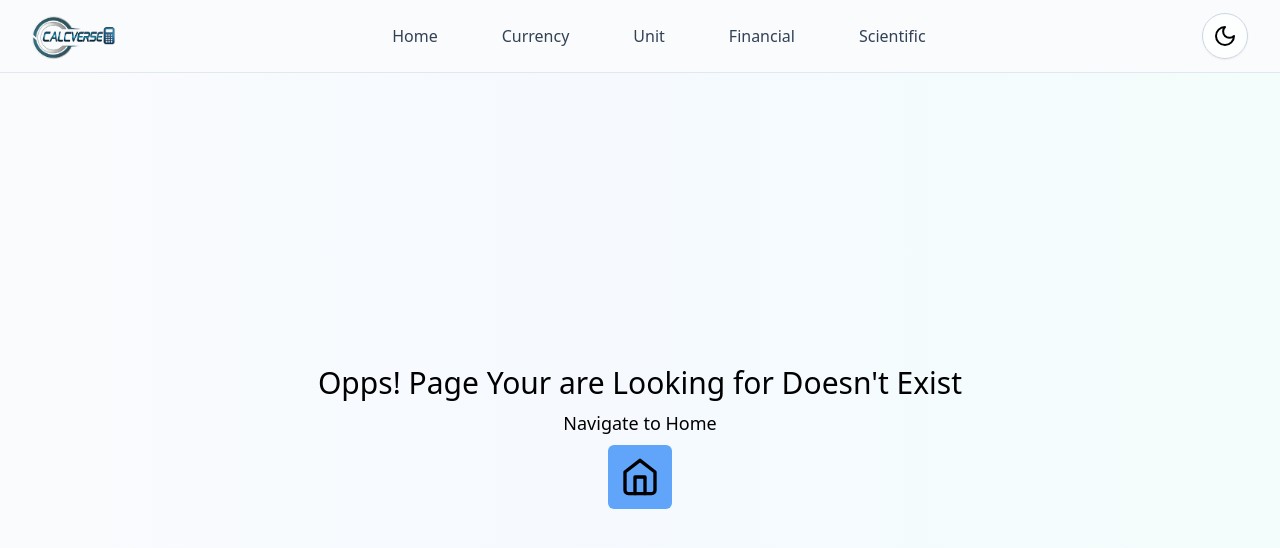
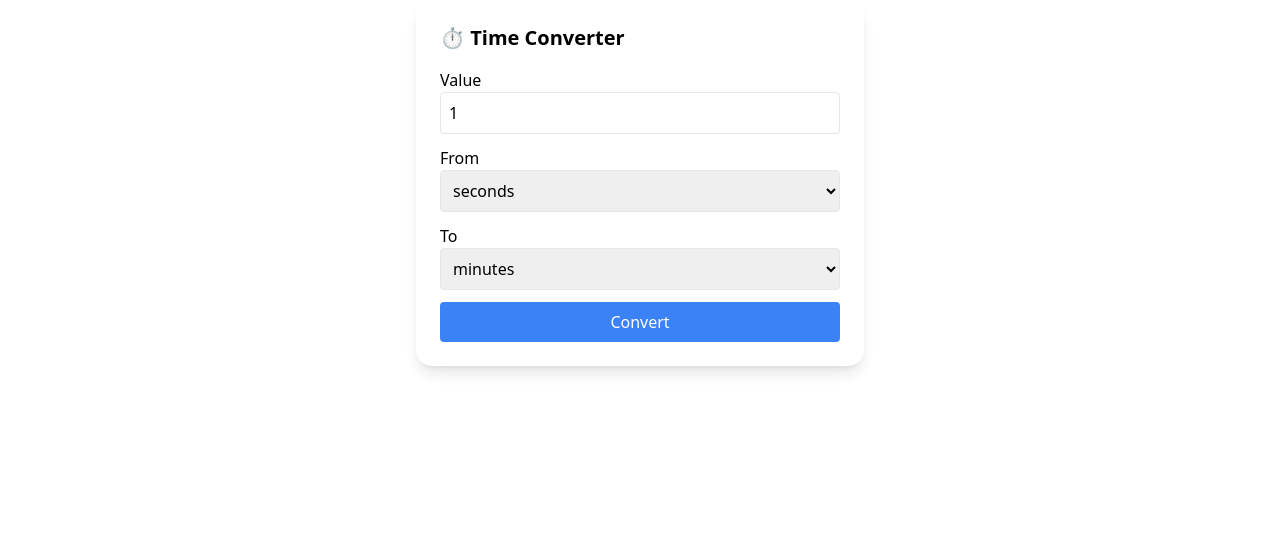
Before and after one commit to yogesh-1413/CalcVerse, a React (Vite) app: page /All_Conversions/TimeConverter in a window 1280 px wide. Shown: the top 548 px of the page. Built offline with nearby package versions, Linux system fonts and the light colour scheme.

Commit message:
Added Time Converter

```diff
--- a/src/App.tsx
+++ b/src/App.tsx
@@ -9,6 +9,7 @@ import All_Conversions from './Conversions/All_Conversions';
 import { BrowserRouter as Router, Routes ,Route} from 'react-router-dom';
 import NotFound from './Components/NotFound';
 import Regular_Calculator from './Conversions/Regular_Calculator';
+import TimeConverter from './ConveterComponents/TimeConverter';
 
 
 
@@ -30,6 +31,7 @@ function App() {
         <Route path = '/All_Conversions' element = {<All_Conversions />} />
         <Route path = '/Regular_Calculator' element = {<Regular_Calculator />} />
         <Route path='*' element={<NotFound/>} />
+        <Route path='/All_Conversions/TimeConverter' element={<TimeConverter/>} />
 
       </Routes>
     </Router>
--- a/src/Conversions/All_Conversions.tsx
+++ b/src/Conversions/All_Conversions.tsx
@@ -99,7 +99,7 @@ const All_Conversions: React.FC = () => {
                                 <Link to="/" className="self-start"><h2 className="dark:text-white/90 font-bold flex flex-col sm:text-sm md:text-sm lg:text-lg self-start">Unit Conversions</h2></Link>
                                 <div className="grid grid-cols-1 md:grid-cols-2 gap-4 w-full ">
                                     <div className="flex flex-col gap-2 mt-4">
-                                        <Link to="/"><p className="dark:text-white ml-3 text-sm sm:text-sm md:text-md lg:text-md hover:underline">Time</p></Link>
+                                        <Link to="TimeConverter"><p className="dark:text-white ml-3 text-sm sm:text-sm md:text-md lg:text-md hover:underline">Time</p></Link>
                                         <Link to="/"><p className="dark:text-white ml-3 text-sm sm:text-sm md:text-md lg:text-md hover:underline">Area</p></Link>
                                         <Link to="/"><p className="dark:text-white ml-3 text-sm sm:text-sm md:text-md lg:text-md hover:underline">Speed</p></Link>
                                         <Link to="/"><p className="dark:text-white ml-3 text-sm sm:text-sm md:text-md lg:text-md hover:underline">Temperature</p></Link>
--- /dev/null
+++ b/src/ConveterComponents/TimeConverter.tsx
@@ -0,0 +1,89 @@
+// src/components/Converter.tsx
+import React, { useState } from "react";
+import { TimeUnit, convertTime, timeFactors } from "../Utils/time";
+
+const units: TimeUnit[] = [
+  "milliseconds",
+  "seconds",
+  "minutes",
+  "hours",
+  "days",
+  "weeks",
+  "months",
+  "years",
+  "decades",
+  "centuries",
+];
+
+const TimeConverter: React.FC = () => {
+  const [inputValue, setInputValue] = useState<number>(1);
+  const [fromUnit, setFromUnit] = useState<TimeUnit>("seconds");
+  const [toUnit, setToUnit] = useState<TimeUnit>("minutes");
+  const [result, setResult] = useState<number>(0);
+
+  const handleConvert = () => {
+    const converted = convertTime(inputValue, fromUnit, toUnit);
+    setResult(converted);
+  };
+
+  return (
+    <div className="p-6 max-w-md mx-auto bg-white rounded-2xl shadow-lg">
+      <h1 className="text-xl font-bold mb-4">⏱ Time Converter</h1>
+
+      <div className="mb-3">
+        <label className="block font-medium">Value</label>
+        <input
+          type="number"
+          value={inputValue}
+          onChange={(e) => setInputValue(Number(e.target.value))}
+          className="w-full border p-2 rounded"
+        />
+      </div>
+
+      <div className="mb-3">
+        <label className="block font-medium">From</label>
+        <select
+          value={fromUnit}
+          onChange={(e) => setFromUnit(e.target.value as TimeUnit)}
+          className="w-full border p-2 rounded"
+        >
+          {units.map((u) => (
+            <option key={u} value={u}>
+              {u}
+            </option>
+          ))}
+        </select>
+      </div>
+
+      <div className="mb-3">
+        <label className="block font-medium">To</label>
+        <select
+          value={toUnit}
+          onChange={(e) => setToUnit(e.target.value as TimeUnit)}
+          className="w-full border p-2 rounded"
+        >
+          {units.map((u) => (
+            <option key={u} value={u}>
+              {u}
+            </option>
+          ))}
+        </select>
+      </div>
+
+      <button
+        onClick={handleConvert}
+        className="w-full bg-blue-500 text-white py-2 rounded hover:bg-blue-600"
+      >
+        Convert
+      </button>
+
+      {result !== 0 && (
+        <div className="mt-4 text-lg font-semibold">
+          Result: {result} {toUnit}
+        </div>
+      )}
+    </div>
+  );
+};
+
+export default TimeConverter;
--- /dev/null
+++ b/src/Utils/time.ts
@@ -0,0 +1,29 @@
+export type TimeUnit =
+  | "milliseconds"
+  | "seconds"
+  | "minutes"
+  | "hours"
+  | "days"
+  | "weeks"
+  | "months"
+  | "years"
+  | "decades"
+  | "centuries";
+
+export const timeFactors: Record<TimeUnit, number> = {
+  milliseconds: 1,
+  seconds: 1000,
+  minutes: 1000 * 60,
+  hours: 1000 * 60 * 60,
+  days: 1000 * 60 * 60 * 24,
+  weeks: 1000 * 60 * 60 * 24 * 7,
+  months: 1000 * 60 * 60 * 24 * 30,
+  years: 1000 * 60 * 60 * 24 * 365,
+  decades: 1000 * 60 * 60 * 24 * 365 * 10,
+  centuries: 1000 * 60 * 60 * 24 * 365 * 100,
+};
+
+export function convertTime(value: number, from: TimeUnit, to: TimeUnit): number {
+  const valueInMs = value * timeFactors[from];
+  return valueInMs / timeFactors[to];
+}
```
